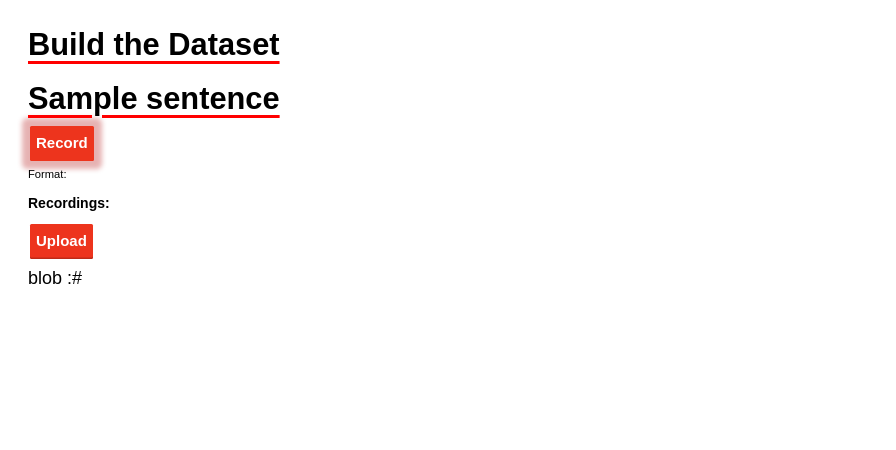
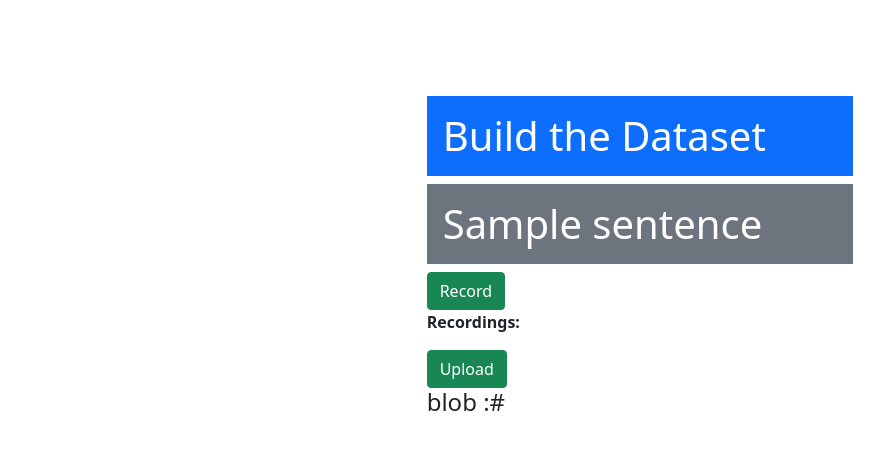
Before and after one commit to kaziasifjawwad/audio_storage, a Django app: template templates/index.html in a window 1280 px wide. Shown: the top 450 px of the page, without its empty margins (0-896 px from the left). Run offline with Django 3.2, Linux system fonts and the light colour scheme; the template is opened without the code that fills it: most values are stand-ins (such as "Sample title", 1, 10 or a date in 2020); some libraries are stand-ins or nearby versions.

Commit message:
frontend layout improved

```diff
--- a/VS_recording/static/js/app.js
+++ b/VS_recording/static/js/app.js
@@ -16,7 +16,7 @@ var audioContext //audio context to help us record
 // get the sentence name
 var senten = document.getElementById("sentence").innerHTML;
 // document.getElementById("senten").innerHTML = senten;
-
+console.log("hello");
 var recordButton = document.getElementById("recordButton");
 var stopButton = document.getElementById("stopButton");
 var pauseButton = document.getElementById("pauseButton");
--- a/templates/index.html
+++ b/templates/index.html
@@ -1,44 +1,39 @@
 <!DOCTYPE html>
 <html>
   <head>
-      {% load static %}
-    <meta charset="UTF-8">
-      <script src="{% static 'js/app.js' %}"></script>
-    <title>Simple Recorder.js demo with record, stop and pause - addpipe.com</title>
-    <meta name="viewport" content="width=device-width, initial-scale=1.0">
+    {% load static %}
+    <meta charset="UTF-8" />
+    <script src="{% static 'js/app.js' %}"></script>
+    <title>
+      Simple Recorder.js demo with record, stop and pause - addpipe.com
+    </title>
+    <meta name="viewport" content="width=device-width, initial-scale=1.0" />
 
-    <!-- Latest compiled and minified Bootstrap CSS -->
-{#      https://maxcdn.bootstrapcdn.com/bootstrap/3.3.7/css/bootstrap.min.css#}
-    <link rel="stylesheet" href="static/css/bootstrap.min.css" integrity="sha384-BVYiiSIFeK1dGmJRAkycuHAHRg32OmUcww7on3RYdg4Va+PmSTsz/K68vbdEjh4u" crossorigin="anonymous">
-    <link rel="stylesheet" type="text/css" href="static/css/style.css">
+    <link
+      href="https://cdn.jsdelivr.net/npm/bootstrap@5.1.3/dist/css/bootstrap.min.css"
+      rel="stylesheet"
+      integrity="sha384-1BmE4kWBq78iYhFldvKuhfTAU6auU8tT94WrHftjDbrCEXSU1oBoqyl2QvZ6jIW3"
+      crossorigin="anonymous"
+    />
   </head>
   <body>
-    <h1>Build the Dataset</h1>
-{#    <p><small>Made by the <a href="https://addpipe.com" target="_blank">Pipe Video Recording Platform</a></small></p>#}
-{#    <p>This demo uses <a href="https://github.com/mattdiamond/Recorderjs" target="_blank">Recorder.js</a> to record wav/PCM audio directly in the browser. Matt Diamond‘s <a target="_blank" href="https://github.com/mattdiamond/Recorderjs">Recorder.js</a> is a popular JavaScript library for recording audio in the browser as uncompressed pcm audio in .wav containers. Before it, the only way to record audio was to use Flash.</p>#}
-{#    <p>Check out the <a href="https://github.com/addpipe/simple-recorderjs-demo" target="_blank">code on GitHub</a> and <a href="https://addpipe.com/blog/using-recorder-js-to-capture-wav-audio-in-your-html5-web-site/" target="_blank">our blog post on using Recorder.js to capture WAV audio</a>.</p>#}
-{#    <div id="controls">#}
-{#  	 <button >Record</button>#}
-{##}
-{#  	 <button id="pauseButton" disabled>Pause</button>#}
-{#  	 <button id="stopButton" disabled>Stop</button>#}
-{#    </div>#}
-    <h1 id="sentence">{{ sentence }}</h1>
-    <button class="Rec" id="recordButton">Record</button>
-    <div id="formats">Format: </div>
-  	<p><strong>Recordings:</strong></p>
-  	<ol id="recordingsList"></ol>
+  <div class="d-flex justify-content-center mt-5 pt-5">
+      <div class="col-md-4 col-md-offset-4">
+          <h1 class="p-3 mb-2 bg-primary text-white">Build the Dataset</h1>
+    <h1 class="p-3 mb-2 bg-secondary text-white" id="sentence">{{ sentence }}</h1>
+    <button class="Rec btn btn-success" id="recordButton">Record</button>
+    <div id="formats"></div>
+    <p><strong>Recordings:</strong></p>
+    <ol id="recordingsList"></ol>
 
-
-    <!-- inserting these scripts at the end to be able to use all the elements in the DOM -->
-{#  	<script src="https://cdn.rawgit.com/mattdiamond/Recorderjs/08e7abd9/dist/recorder.js"></script>#}
-{#      	<script src="https://cdn.rawgit.com/mattdiamond/Recorderjs/08e7abd9/dist/recorder.js"></script>#}
     <script src="https://code.jquery.com/jquery-3.3.1.min.js"></script>
     <script src="{% static 'js/recorder.js' %}"></script>
-{#    <button onclick="createDownloadLink()">Save me</button>#}
-    <button onclick="call()">Upload </button>
-  	<script src="{% static 'js/app.js' %}"></script>
+    <button class="btn btn-success" onclick="call()">Upload</button>
+    <script src="{% static 'js/app.js' %}"></script>
     <h4>blob :{{ link.href }}</h4>
+      </div>
+
+  </div>
 
   </body>
 </html>
```
Also changed, not shown: db.sqlite3.
